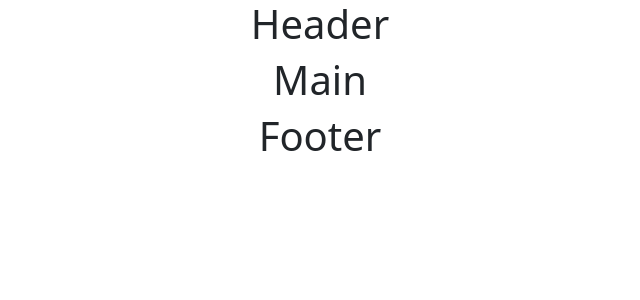
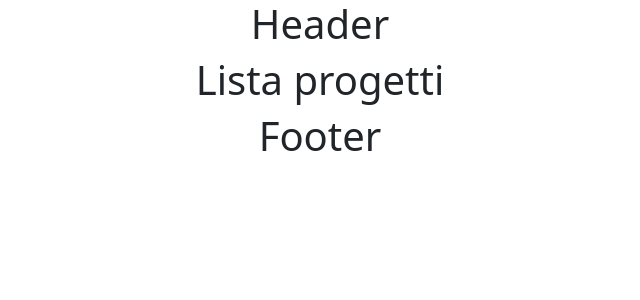
Before and after one commit to TheKaiser8/vite-boolfolio, a Vue app: page / in a window 1280 px wide. Shown: the top 300 px of the page, without its empty margins (320-960 px from the left). Built offline with nearby package versions, Linux system fonts and the light colour scheme; no server answers.

Commit message:
Aggiunge chiamata api e stampa dati in console Crea componente ListProjects per visualizzare lista dei progetti

```diff
--- a/src/components/AppMain.vue
+++ b/src/components/AppMain.vue
@@ -1,11 +1,18 @@
 <script>
+import ListProjects from './ListProjects.vue';
+
 export default {
   name: "AppMain",
+  components: {
+    ListProjects
+  }
 };
 </script>
 
 <template>
-    <h1>Main</h1>
+    <main>
+      <ListProjects />
+    </main>
 </template>
 
 <style lang="scss" scoped></style>
--- /dev/null
+++ b/src/components/ListProjects.vue
@@ -0,0 +1,20 @@
+<script>
+import axios from "axios";
+
+export default {
+  name: "ListProjects",
+  created() {
+    axios.get('http://127.0.0.1:8000/api/projects').then((response) => {
+        console.log(response.data);
+    });
+  }
+};
+</script>
+
+<template>
+    <section>
+        <h1>Lista progetti</h1>
+    </section>
+</template>
+
+<style lang="scss" scoped></style>
```
